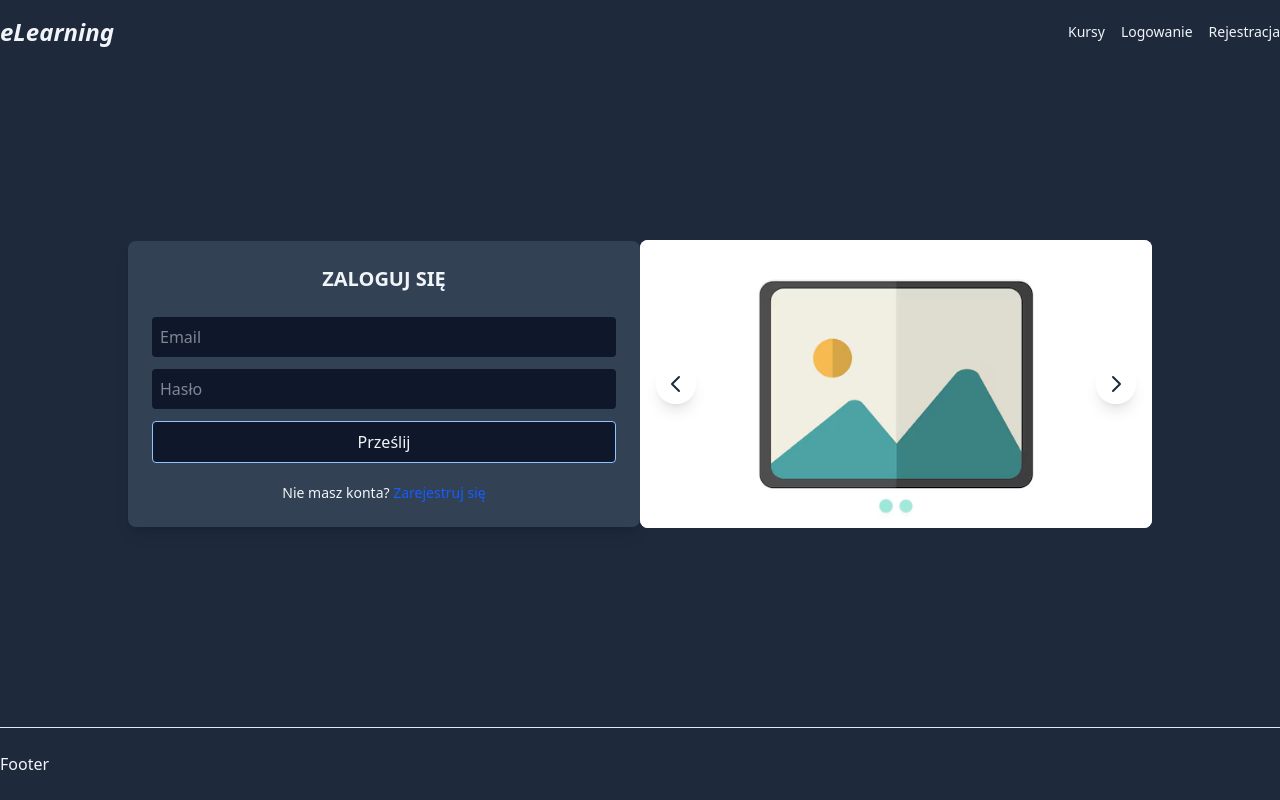
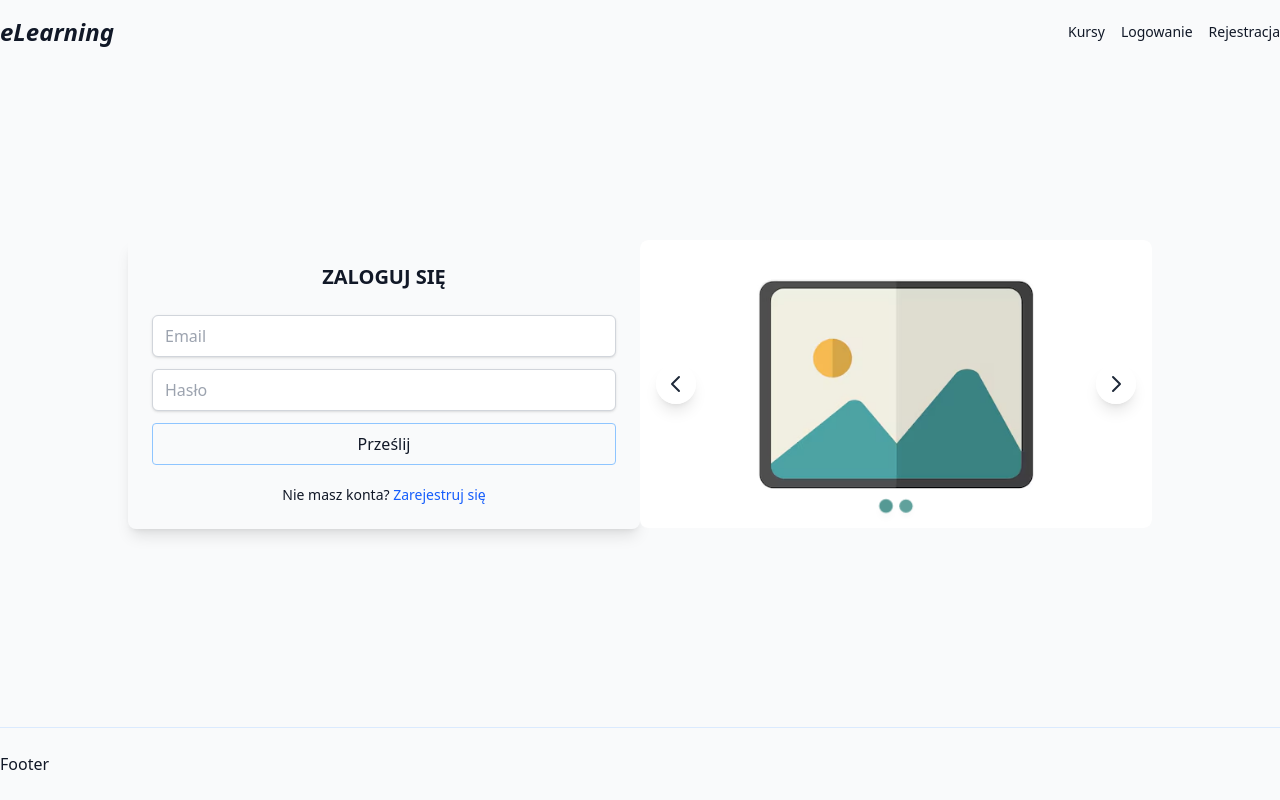
Before and after one commit to PiotrO9/elearning, a Vue app in the folder FE/: page /auth in a window 1280 px wide. Built offline with nearby package versions, Linux system fonts and the light colour scheme; no server answers; the HTML template or start-up script is replaced by a standard one.

Commit message:
refactor(tailwind): color pallete change with some variables

```diff
--- a/FE/src/components/ui/Input.vue
+++ b/FE/src/components/ui/Input.vue
@@ -24,6 +24,6 @@ const onInput = function (e: Event) {
         :type="type || 'text'"
         :placeholder="placeholder"
         :disabled="disabled"
-        class="bg-input-background focus:bg-input-background-focus outline-0 duration-300 p-2 rounded disabled:opacity-50 disabled:cursor-not-allowed"
+        class="w-full bg-input-bg placeholder:text-input-placeholder border border-input-border rounded-md px-3 py-2 shadow-sm outline-none transition-colors duration-200 focus:border-primary focus:ring-1 focus:ring-primary disabled:opacity-50 disabled:cursor-not-allowed"
     />
 </template>
--- a/FE/src/style.css
+++ b/FE/src/style.css
@@ -1,25 +1,54 @@
 @import 'tailwindcss';
 
 @theme {
-    /* primary */
-    --color-primary: #78dcca;
-    --color-secondary: #f87171;
-    --color-accent: #fbbf24;
+    /* === PRIMARY COLORS === */
+    --color-primary: #14736c;
+    --color-secondary: #e4b45a;
+    --color-accent: #cbe6e3;
 
-    /* text */
-    --color-text: #f1f5f9;
-    --color-text-secondary: #94a3b8;
+    /* === BACKGROUND COLORS === */
+    --color-background: #f9fafb;
+    --color-surface: #ffffff;
+    --color-surface-muted: #f3f4f6;
+    --color-footer-bg: #123e3f;
 
-    /* background */
-    --color-background: #1e293b;
-    --color-background-secondary: #334155;
+    /* === TEXT COLORS === */
+    --color-text: #111827;
+    --color-text-secondary: #4b5563;
+    --color-text-muted: #6b7280;
+    --color-text-on-dark: #f1f5f9;
+    --color-text-on-dark-muted: #cbd5e1;
 
-    /* input */
-    --color-input-background: #0f172a;
-    --color-input-background-focus: #1e293b;
-    --color-input-border: #475569;
-    --color-input-placeholder: #64748b;
-    --color-input-focus-border: #3b82f6;
+    /* === BORDER COLORS === */
+    --color-border: #e5e7eb;
+    --color-border-strong: #d1d5db;
+
+    /* === BUTTON COLORS === */
+    --color-button-primary-bg: #14736c;
+    --color-button-primary-text: #ffffff;
+    --color-button-primary-hover: #0f5b56;
+    --color-button-secondary-bg: #e4b45a;
+    --color-button-secondary-text: #0f3d3e;
+
+    /* === INPUTS / CARDS === */
+    --color-input-bg: #ffffff;
+    --color-input-border: #d1d5db;
+    --color-input-placeholder: #9ca3af;
+
+    --color-card-bg: #ffffff;
+    --color-card-border: #e5e7eb;
+    --color-card-shadow: rgba(0, 0, 0, 0.05);
+
+    /* === ALERTS === */
+    --color-alert-info-bg: #e0f2fe;
+    --color-alert-success-bg: #dcfce7;
+    --color-alert-warning-bg: #fef9c3;
+    --color-alert-error-bg: #fee2e2;
+
+    /* === STATES === */
+    --color-hover: #f3f4f6;
+    --color-active: #e4b45a;
+    --color-disabled: #9ca3af;
 }
 
 body {
```
